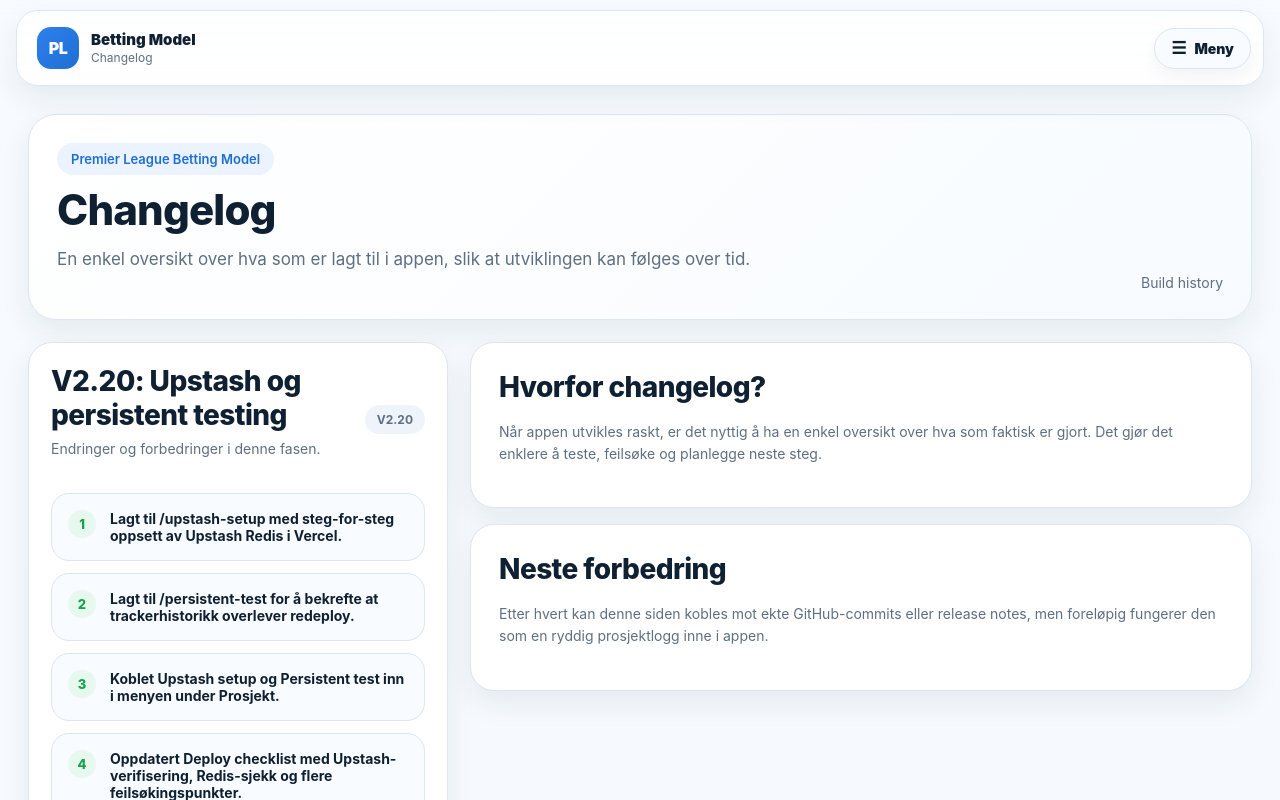
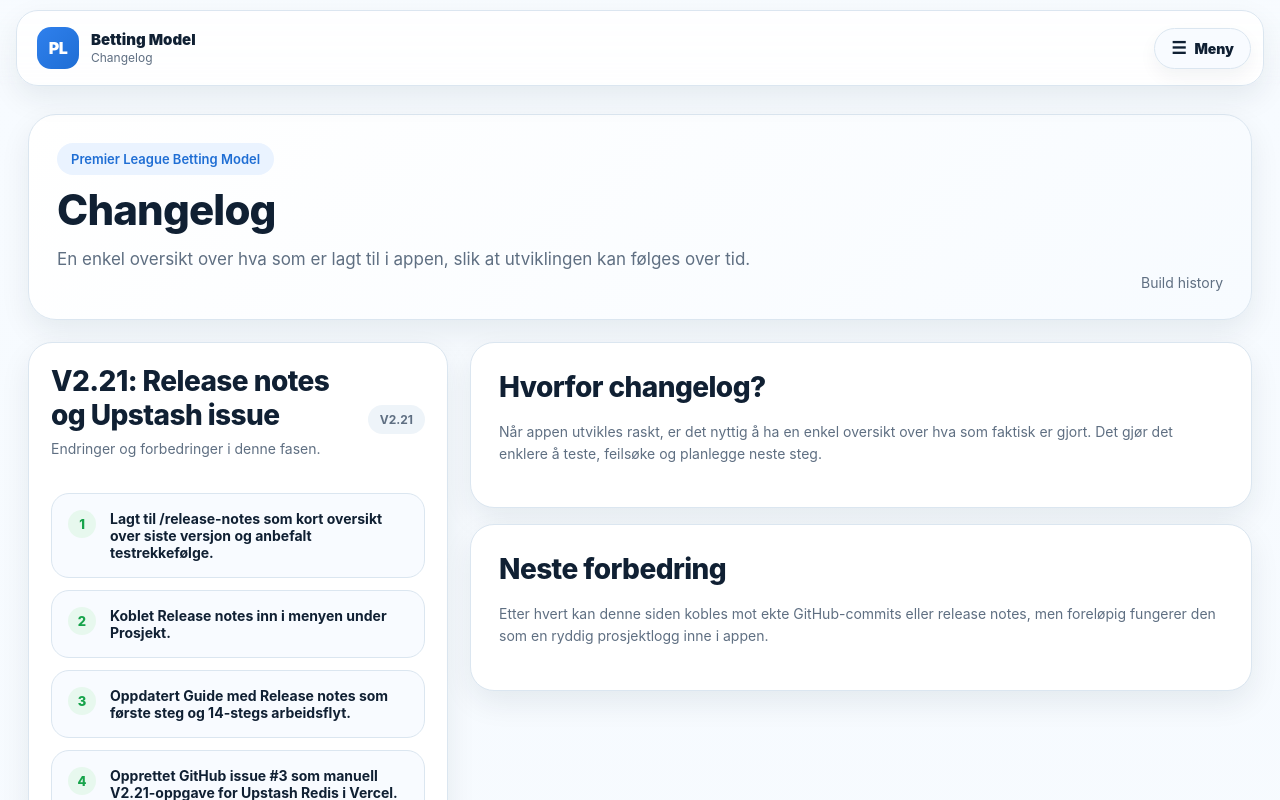
Before and after one commit to hakonnilsen157-commits/PL-betting-model, a Next.js app in the folder pl-vercel-v1/: page /changelog in a window 1280 px wide. Shown: the top 800 px of the page. Built offline with nearby package versions, Linux system fonts and the light colour scheme.

Commit message:
Update changelog with release notes and issue 3 work

```diff
--- a/pl-vercel-v1/app/changelog/page.tsx
+++ b/pl-vercel-v1/app/changelog/page.tsx
@@ -1,4 +1,15 @@
 const changes = [
+  {
+    version: 'V2.21',
+    title: 'Release notes og Upstash issue',
+    items: [
+      'Lagt til /release-notes som kort oversikt over siste versjon og anbefalt testrekkefølge.',
+      'Koblet Release notes inn i menyen under Prosjekt.',
+      'Oppdatert Guide med Release notes som første steg og 14-stegs arbeidsflyt.',
+      'Opprettet GitHub issue #3 som manuell V2.21-oppgave for Upstash Redis i Vercel.',
+      'Oppdatert Release notes med skille mellom issue #2 for deploy-test og issue #3 for Upstash-oppsett.',
+    ],
+  },
   {
     version: 'V2.20',
     title: 'Upstash og persistent testing',
```
